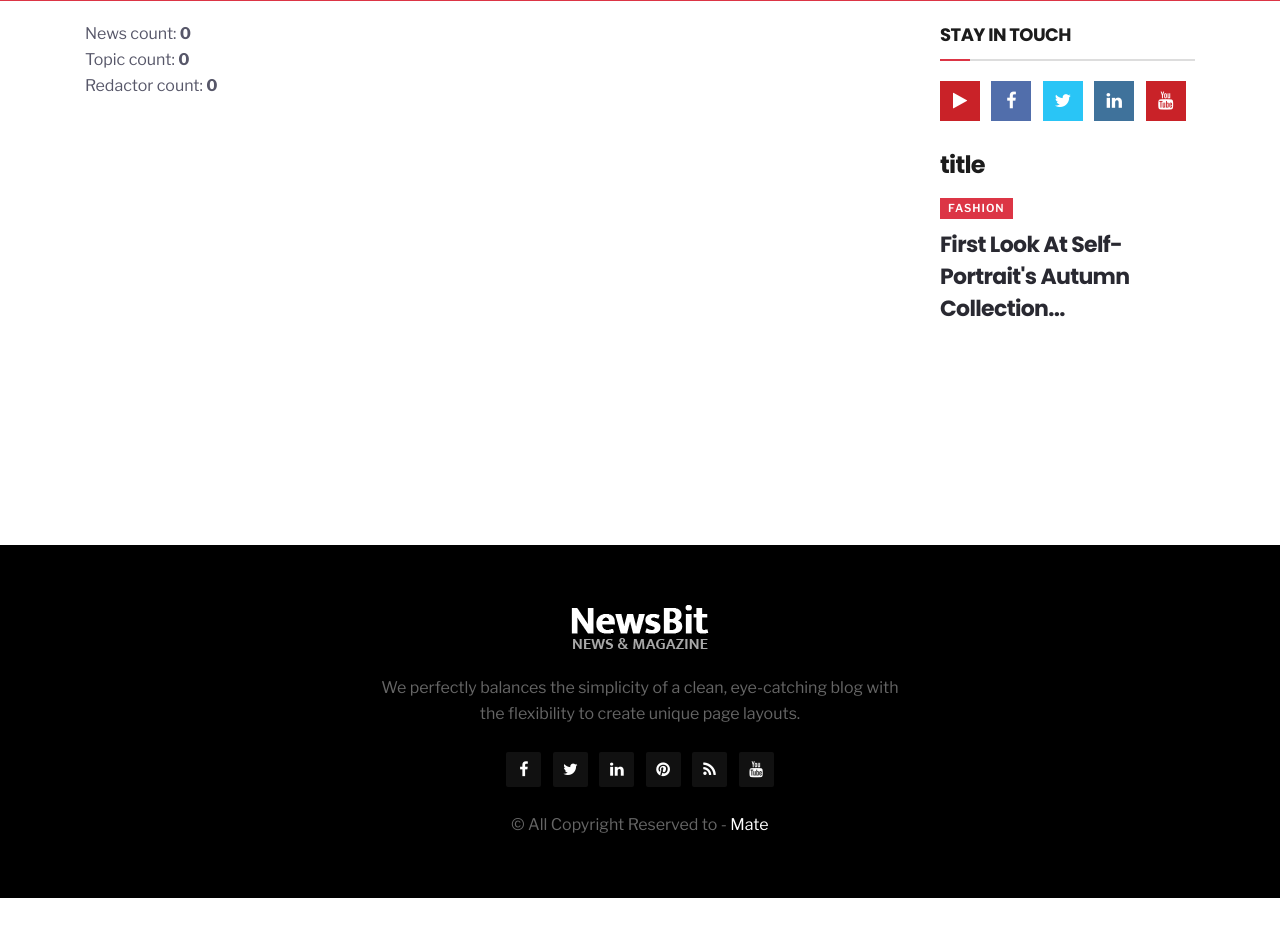
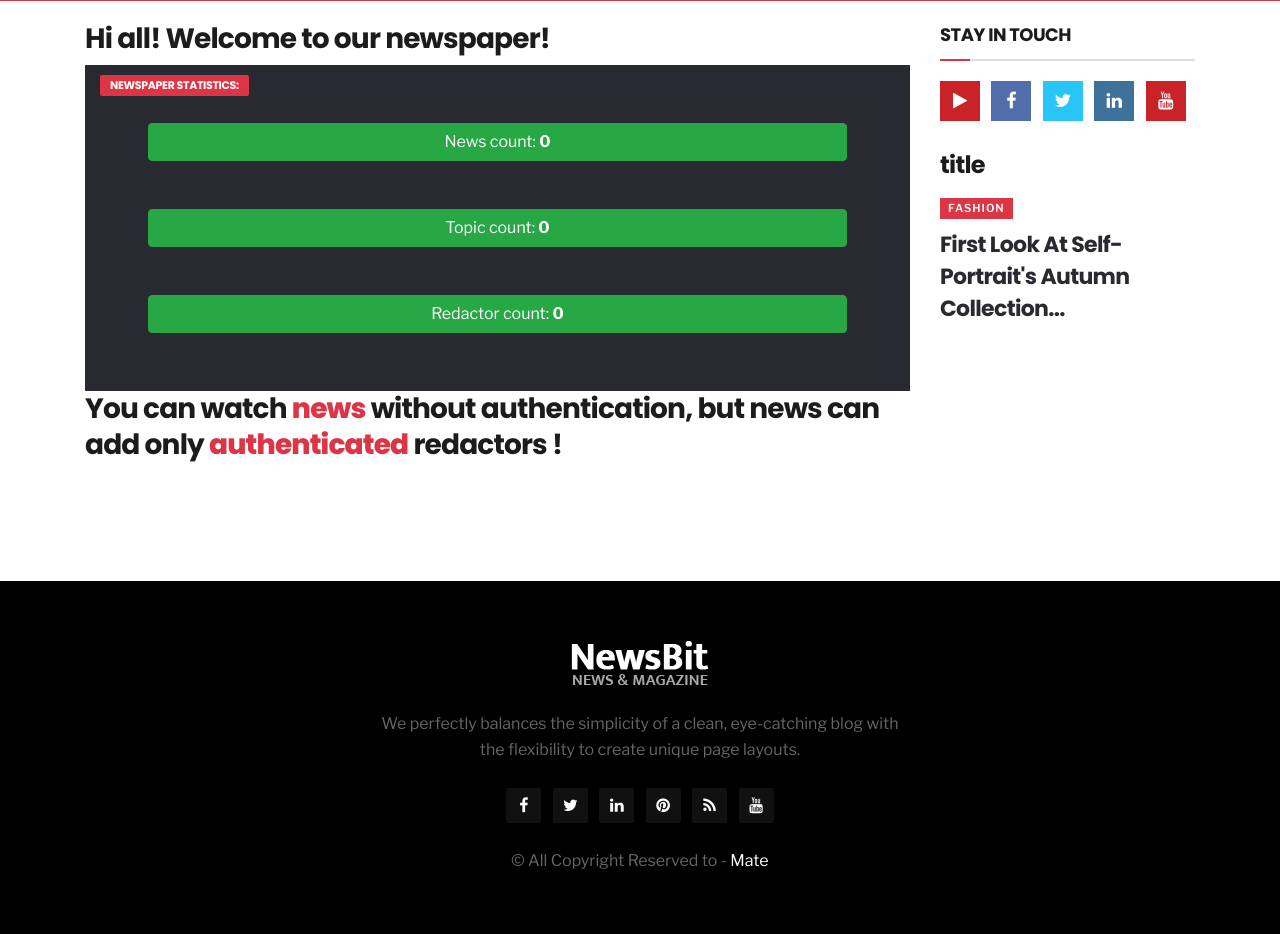
Before and after one commit to Shantagust/Newspaper-Agency, a Django app: page / in a window 1280 px wide. Shown: the part 64-998 px from the top of the page. Before the commit the page ends 962 px from the top, so only its background shows below. Run offline with Django 4.2, Linux system fonts and the light colour scheme; data that the repository does not hold is empty; some libraries are stand-ins or nearby versions.

Commit message:
add visual for index page

```diff
--- a/templates/newspaper/index.html
+++ b/templates/newspaper/index.html
@@ -1,6 +1,28 @@
 {% extends 'base.html' %}
 {% block content %}
-    News count: <strong>{{ news_count }}</strong><br>
-    Topic count: <strong>{{ topic_count }}</strong><br>
-    Redactor count: <strong>{{ redactor_count }}</strong><br>
+  <h2>Hi all! Welcome to our newspaper!</h2>
+
+  <div class="trending-bar-dark hidden-xs">
+    <div class="container">
+      <div class="row">
+        <div class="col-lg-12">
+          <h3 class="trending-bar-title">Newspaper statistics:</h3>
+          <span class="btn btn-success btn-xs m-5 d-flex justify-content-center">
+            News count:<br> <strong> {{ news_count }}</strong>
+        </span>
+          <span class="btn btn-success btn-xs m-5 d-flex justify-content-center">
+            Topic count:<br> <strong> {{ topic_count }}</strong>
+        </span>
+          <span class="btn btn-success btn-xs m-5 d-flex justify-content-center">
+            Redactor count:<br> <strong> {{ redactor_count }}</strong>
+        </span>
+        </div>
+      </div>
+    </div>
+  </div>
+
+  <h2>
+    You can watch <a href="{% url 'newspaper:news-list' %}"><strong>news</strong></a> without authentication,
+    but news can add only <a href="{% url 'login' %}"><strong>authenticated</strong></a> redactors !
+  </h2>
 {% endblock %}
```
